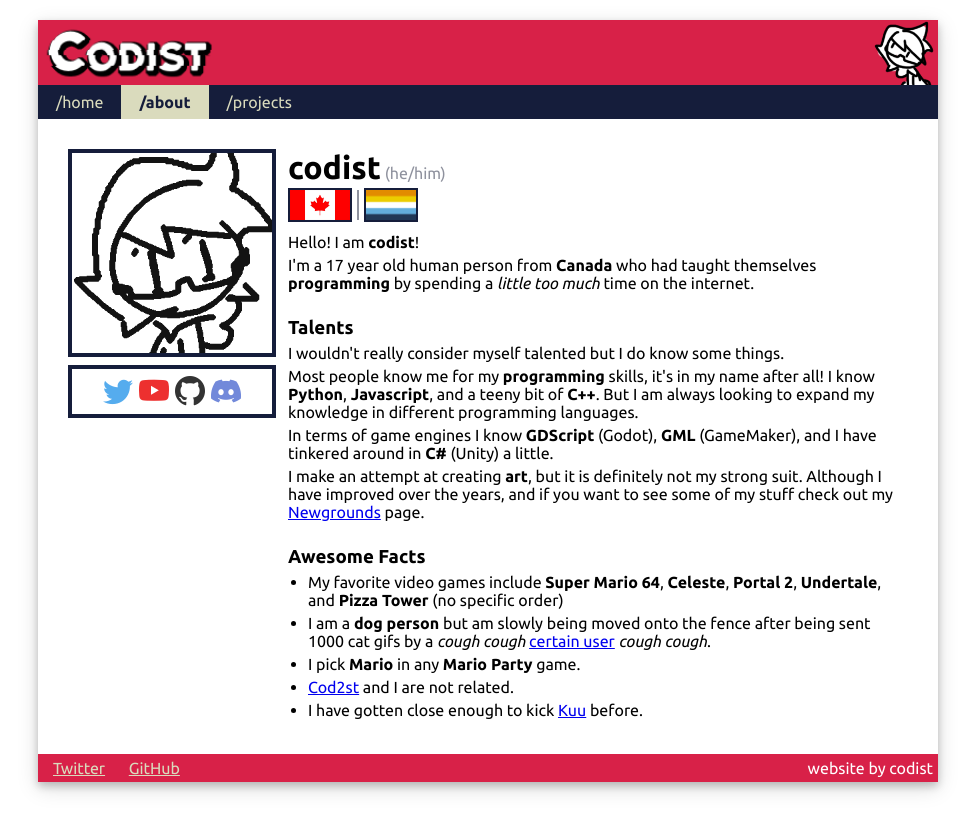
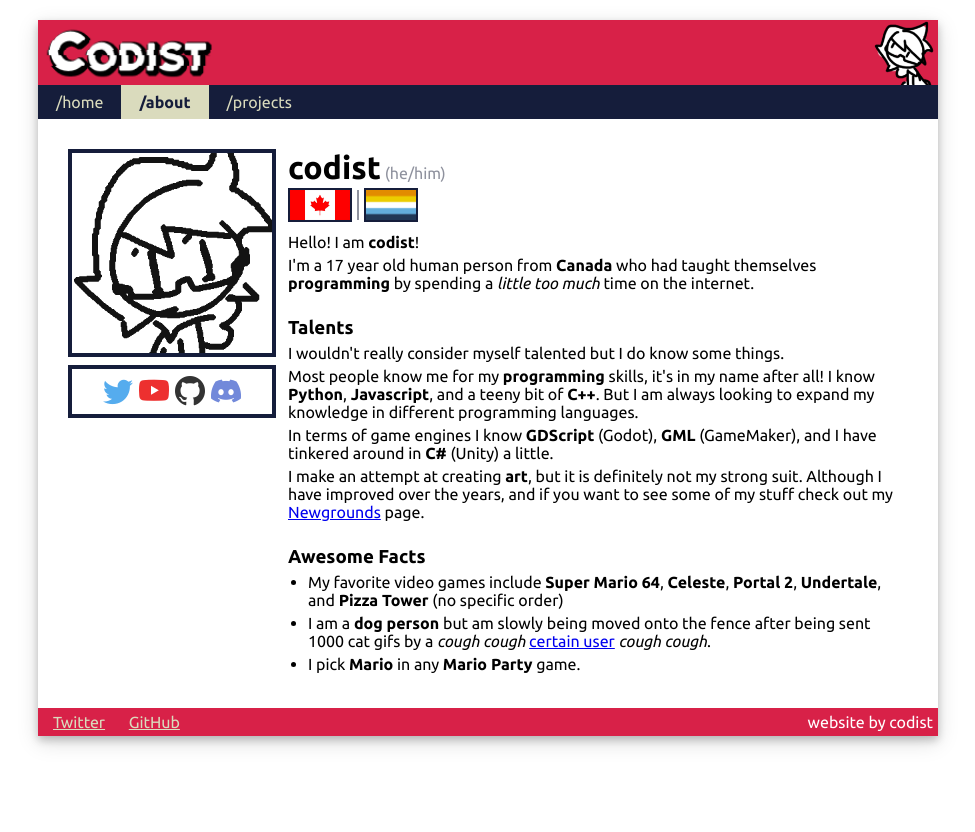
Before and after one commit to ImCodist/site-imcodist-xyz, a Jekyll site: the page built from about.html, in a window 1280 px wide. Shown: the top 832 px of the page, without its empty margins (152-1127 px from the left). Built offline with Jekyll 4.4.1, drawn with Linux system fonts in a browser that asks for light colours.

Commit message:
removed the kinda useless facts in the about page

```diff
--- a/about.html
+++ b/about.html
@@ -59,8 +59,6 @@
                 <li>My favorite video games include <b>Super Mario 64</b>, <b>Celeste</b>, <b>Portal 2</b>, <b>Undertale</b>, and <b>Pizza Tower</b> (no specific order)</li>
                 <li>I am a <b>dog person</b> but am slowly being moved onto the fence after being sent 1000 cat gifs by a <i>cough cough</i> <a href="https://twitter.com/ClodiumStuff">certain user</a> <i>cough cough</i>.</li>
                 <li>I pick <b>Mario</b> in any <b>Mario Party</b> game.</li>
-                <li><a href="https://www.youtube.com/@cod2st">Cod2st</a> and I are not related.</li>
-                <li>I have gotten close enough to kick <a href="https://twitter.com/MrIDCrisis">Kuu</a> before.</li>
             </ul>
         </div>
     </div>
```
